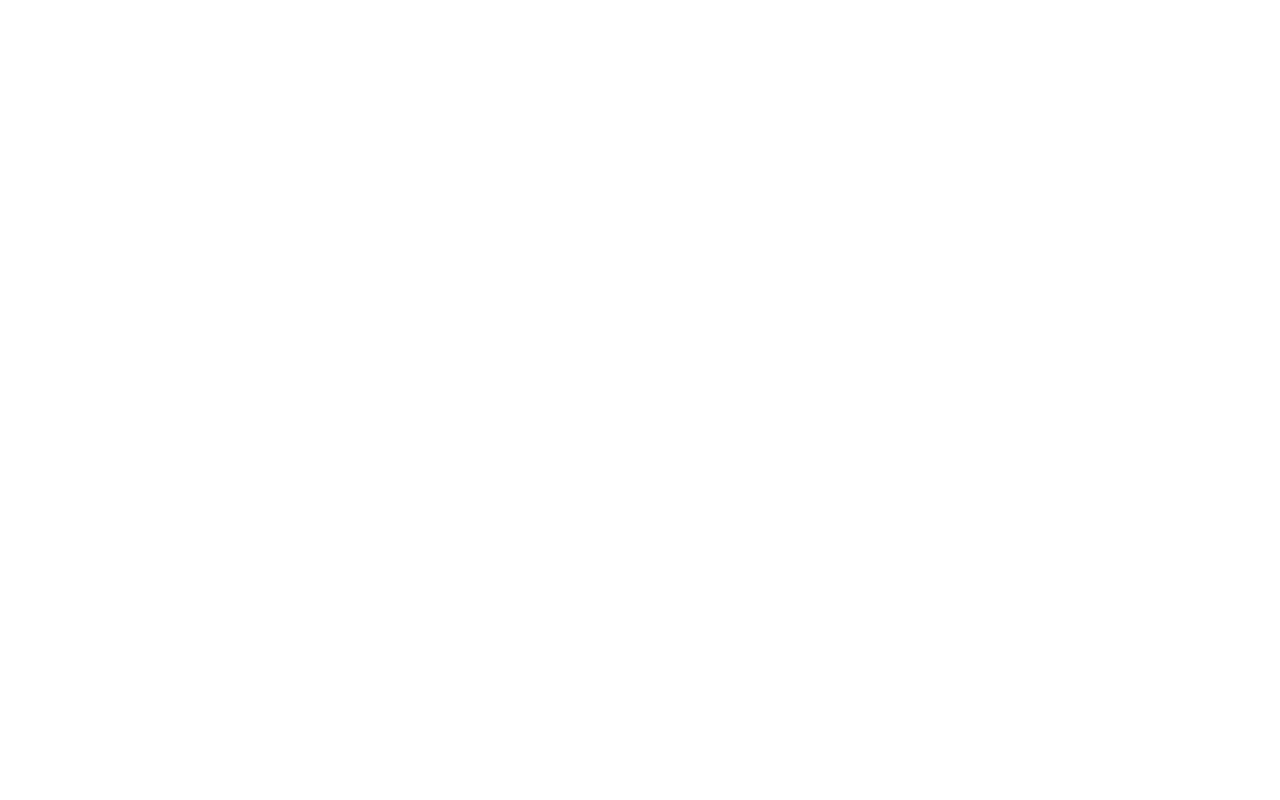
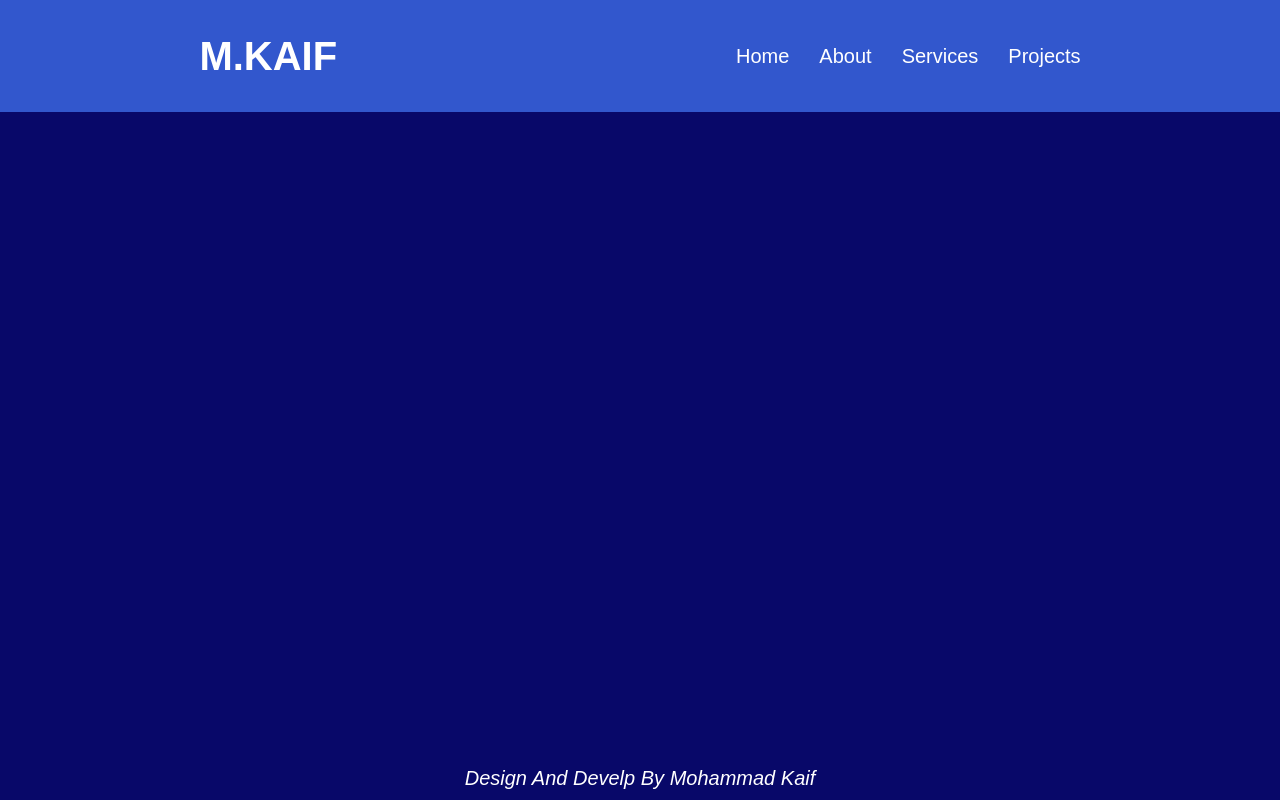
Before and after one commit to MKAIF5/JS-RESPONSIVE-NAVBAR, a plain HTML site: page index.html in a window 1280 px wide. Drawn offline with Linux system fonts and the light colour scheme.

Commit message:
css done

```diff
--- a/index.html
+++ b/index.html
@@ -4,9 +4,25 @@
     <meta charset="UTF-8">
     <meta name="viewport" content="width=device-width, initial-scale=1.0">
     <title>Document</title>
+    <link rel="stylesheet" href="style.css">
 </head>
 <body>
 
+
+    <div class="main">
+<div class="left">
+            <h1>M.KAIF</h1>
+</div>
+<div class="right">
+<p>Home</p>
+<p>About</p>
+<p>Services</p>
+<p>Projects</p>
+</div>
+    </div>
+    <div class="footer">
+        <p>Design And Develp By Mohammad Kaif</p>
+    </div>
     <script src="script.js"></script>
 </body>
 </html>
--- /dev/null
+++ b/style.css
@@ -0,0 +1,49 @@
+*{
+    margin: 0;
+    padding: 0;
+    box-sizing: border-box;
+}
+
+body{
+    background-color: rgb(8, 8, 105);
+}
+
+.main{
+    background-color: rgb(50, 87, 205);
+    color: white;
+    width: 100%;
+    height: 7rem;
+    display: flex;
+    justify-content: space-around;
+    align-items: center;
+}
+
+.left h1{
+    font-family: sans-serif;
+    font-size: 40px;
+}
+
+.right{
+    display: flex;
+    gap: 30px;
+}
+
+.right p{
+    font-size: 20px;
+    font-family: sans-serif;
+}
+
+.footer{
+    position: absolute;
+    bottom: 10px;
+    text-align: center;
+    width: 100%;
+}
+
+.footer p{
+    font-size: 20px;
+    color: white;
+    font-family: sans-serif;
+    font-style: italic;
+
+}
```
